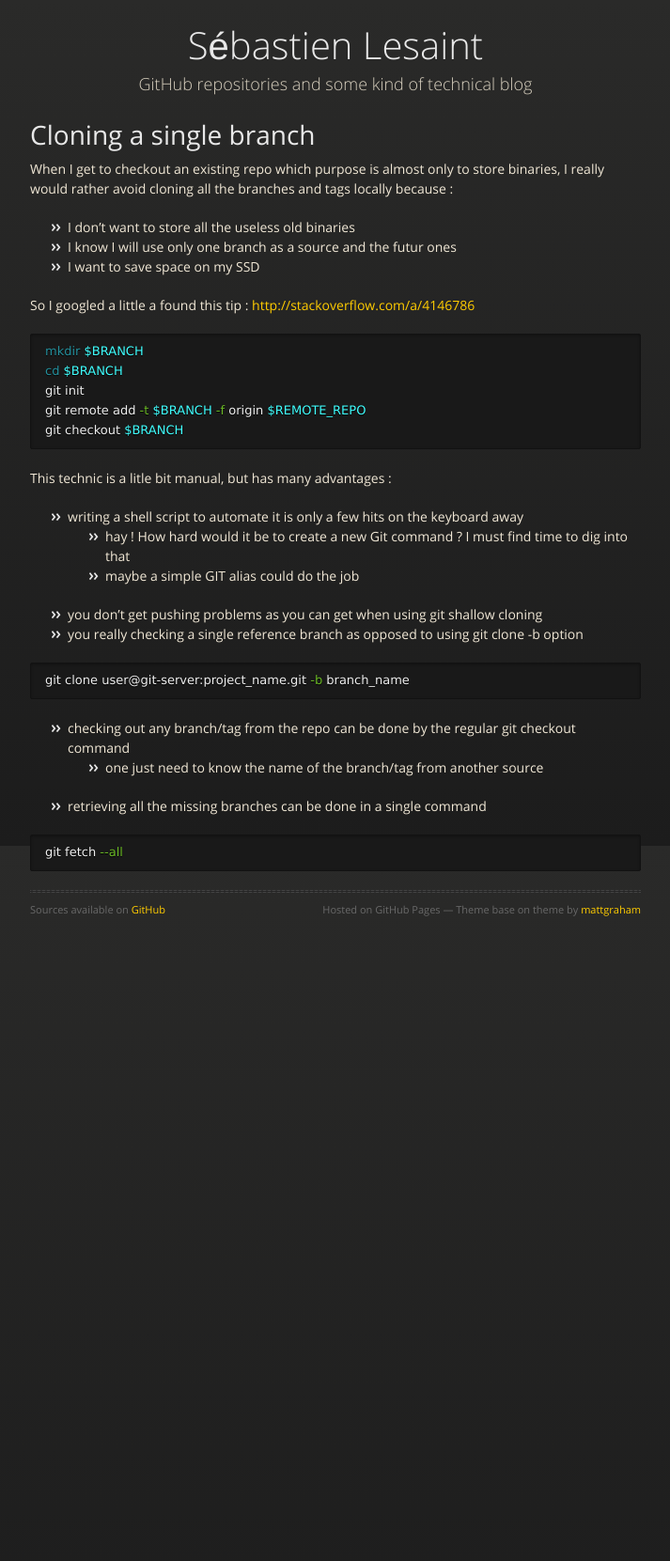
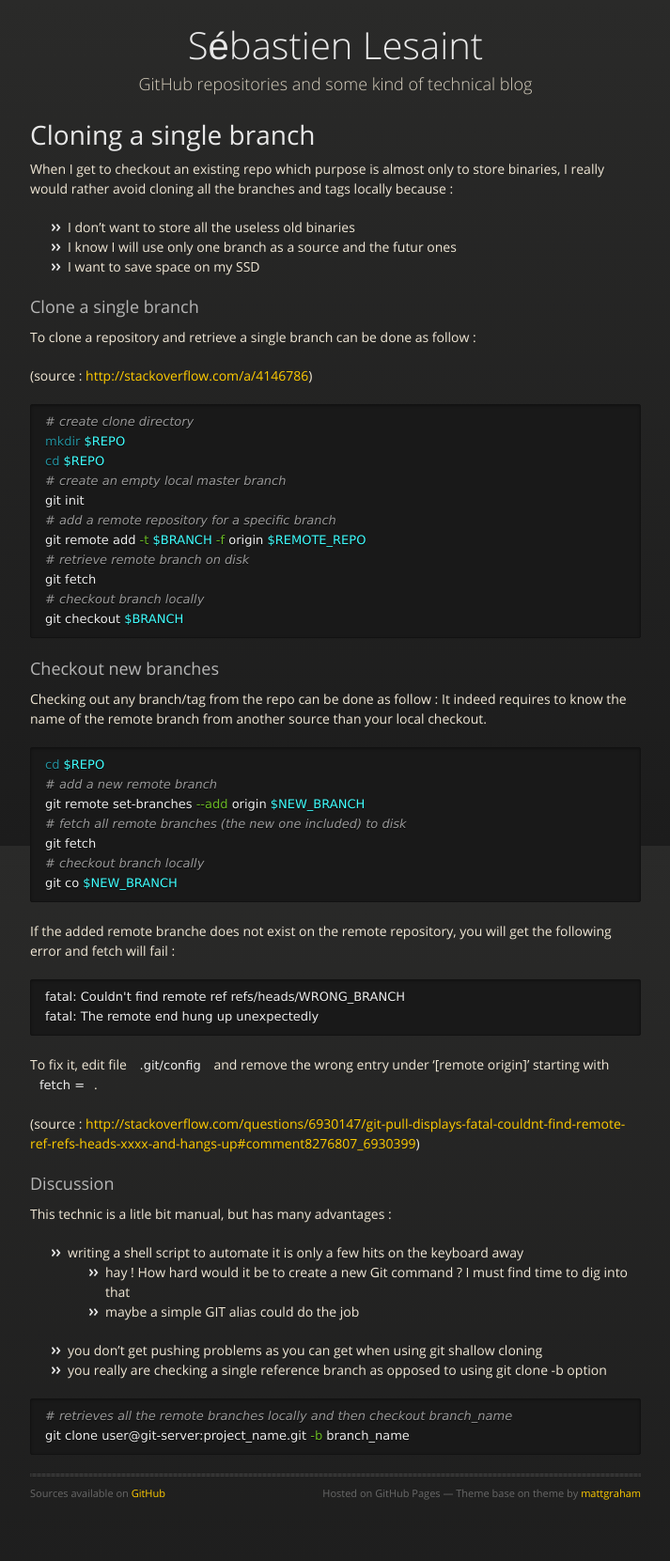
Before and after one commit to lesaint/lesaint.github.io, a Jekyll site: the page built from _posts/2014-01-06-cloning_a_single_git_branch.md, in a window 1280 px wide. Shown: the whole page at 94% size, without its empty margins (283-996 px from the left). Built offline with Jekyll 4.4.1, drawn with Linux system fonts in a browser that asks for light colours; nearby versions of some CDN libraries; Markdown is read by kramdown in place of the engine named in the settings; before the commit the page ends 1040 px from its top, so only the background shows below that.

Commit message:
improvements on 2014-01-06-cloning_a_single_git_branch
 - added how to checkout another branch
 - reformated with titles

````diff
--- a/_posts/2014-01-06-cloning_a_single_git_branch.md
+++ b/_posts/2014-01-06-cloning_a_single_git_branch.md
@@ -5,35 +5,65 @@ tags: git
 ---
 
 When I get to checkout an existing repo which purpose is almost only to store binaries, I really would rather avoid cloning all the branches and tags locally because :
+
 * I don't want to store all the useless old binaries
 * I know I will use only one branch as a source and the futur ones
 * I want to save space on my SSD
 
-So I googled a little a found this tip : [http://stackoverflow.com/a/4146786](http://stackoverflow.com/a/4146786)
+### Clone a single branch
+To clone a repository and retrieve a single branch can be done as follow :
+
+(source : [http://stackoverflow.com/a/4146786](http://stackoverflow.com/a/4146786))
 
 ```sh
-mkdir $BRANCH
-cd $BRANCH
+# create clone directory
+mkdir $REPO
+cd $REPO
+# create an empty local master branch
 git init
+# add a remote repository for a specific branch
 git remote add -t $BRANCH -f origin $REMOTE_REPO
+# retrieve remote branch on disk
+git fetch
+# checkout branch locally
 git checkout $BRANCH
 ```
 
+### Checkout new branches
+Checking out any branch/tag from the repo can be done as follow :
+It indeed requires to know the name of the remote branch from another source than your local checkout.
+
+```sh
+cd $REPO
+# add a new remote branch
+git remote set-branches --add origin $NEW_BRANCH
+# fetch all remote branches (the new one included) to disk
+git fetch
+# checkout branch locally
+git co $NEW_BRANCH
+```
+
+If the added remote branche does not exist on the remote repository, you will get the following error and fetch will fail :
+
+```
+fatal: Couldn't find remote ref refs/heads/WRONG_BRANCH
+fatal: The remote end hung up unexpectedly
+```
+
+To fix it, edit file `.git/config` and remove the wrong entry under '[remote origin]' starting with `fetch =`.
+
+(source : [http://stackoverflow.com/questions/6930147/git-pull-displays-fatal-couldnt-find-remote-ref-refs-heads-xxxx-and-hangs-up#comment8276807_6930399](http://stackoverflow.com/questions/6930147/git-pull-displays-fatal-couldnt-find-remote-ref-refs-heads-xxxx-and-hangs-up#comment8276807_6930399))
+
+### Discussion
 This technic is a litle bit manual, but has many advantages :
+
 * writing a shell script to automate it is only a few hits on the keyboard away
     - hay ! How hard would it be to create a new Git command ? I must find time to dig into that
     - maybe a simple GIT alias could do the job
 * you don't get pushing problems as you can get when using git shallow cloning
-* you really checking a single reference branch as opposed to using git clone -b option
+* you really are checking a single reference branch as opposed to using git clone -b option
 
 ```sh
+# retrieves all the remote branches locally and then checkout branch_name
 git clone user@git-server:project_name.git -b branch_name
 ```
-
-* checking out any branch/tag from the repo can be done by the regular git checkout command
-    - one just need to know the name of the branch/tag from another source
-* retrieving all the missing branches can be done in a single command
-
-```sh
-git fetch --all
-```
````
